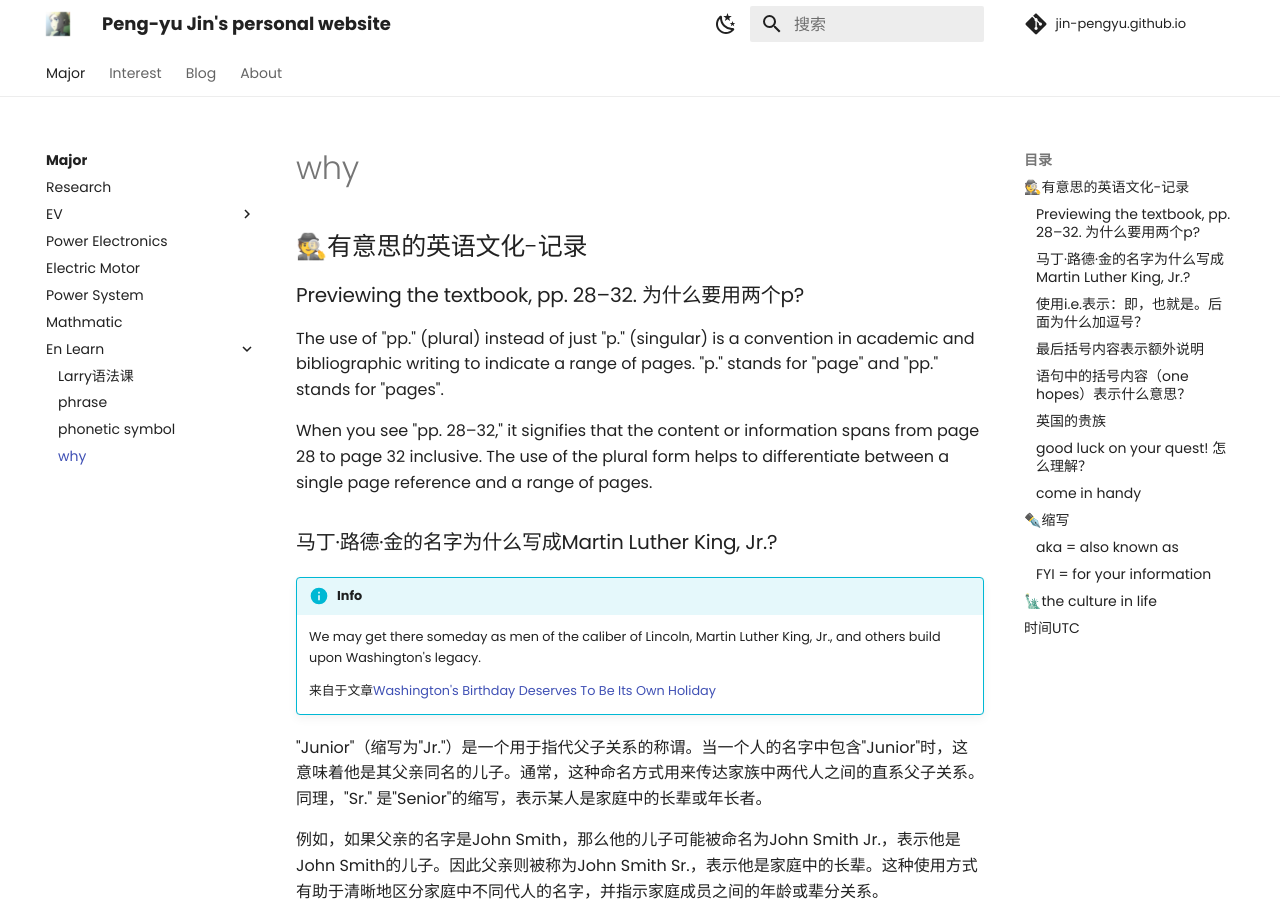
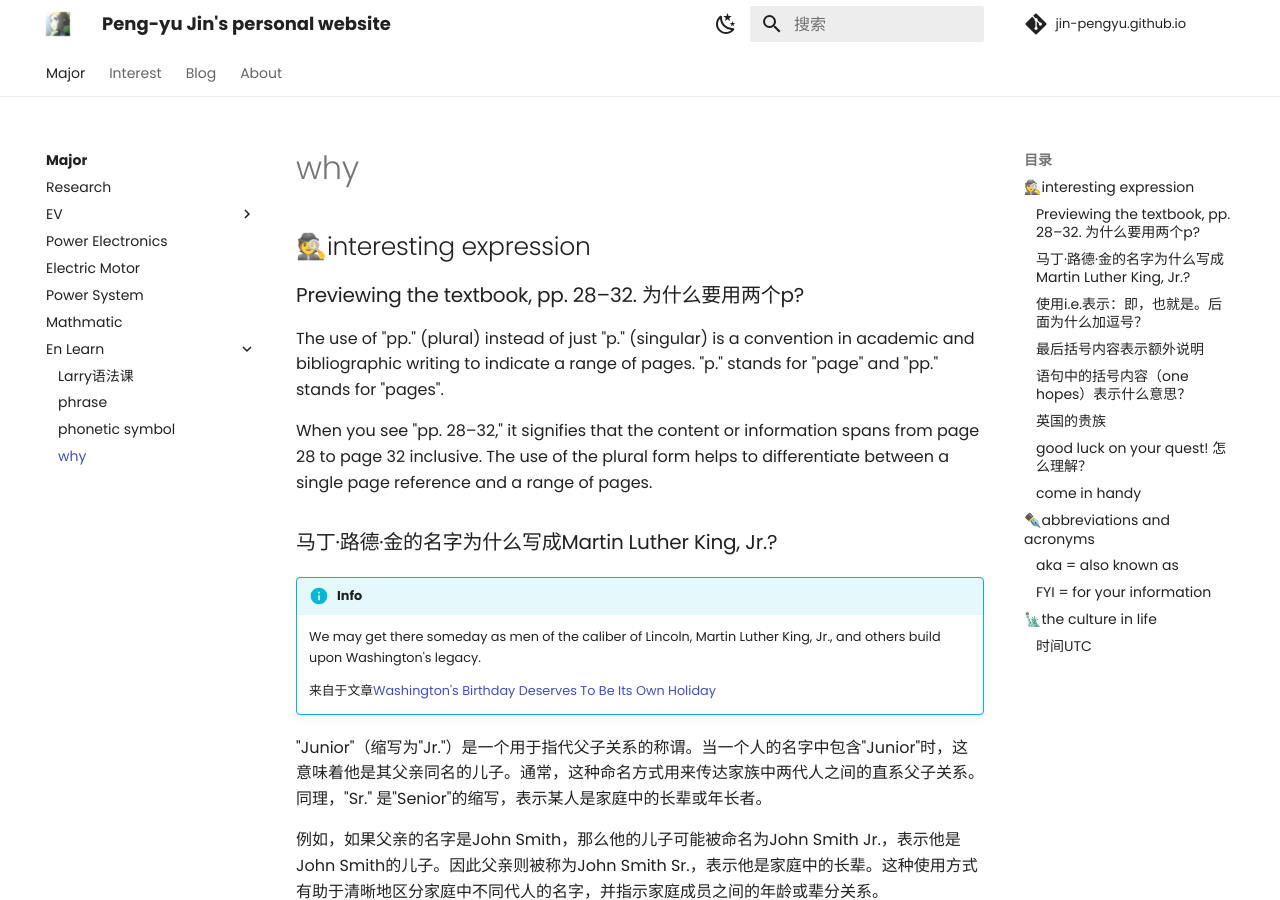
Before and after one commit to Pengyu-Jin/Pengyu-Jin.github.io, an MkDocs documentation site: the page built from docs/major/EN-learn/why.md, in a window 1280 px wide and 900 px high. Built offline with MkDocs 1.6.1 and Material for MkDocs 9.7.7, drawn with Linux system fonts in a browser that asks for light colours; comment, search, counter and statistics services are not loaded; some of the changed text lies outside the part shown.

Commit message:
20240906-a

```diff
--- a/docs/major/EN-learn/why.md
+++ b/docs/major/EN-learn/why.md
@@ -1,4 +1,4 @@
-## 🕵️有意思的英语文化-记录
+## 🕵️interesting expression
 
 ### Previewing the textbook, pp. 28–32.  为什么要用两个p?
 
@@ -82,7 +82,7 @@ This phrase doesn't have a specific origin; it's widely used in literature, movi
 
 In the phrase "come in handy," "come in" is an idiomatic expression meaning "to become" or "to prove to be." When we say something "might come in handy," it means that the item might become useful or prove to be helpful in the future.
 
-## ✒️缩写
+## ✒️abbreviations and acronyms
 
 ### aka = also known as
 
@@ -95,7 +95,7 @@ e.g.  Gamers, FYI this is all the main series games - enjoy!
 
 ## 🗽the culture in life
 
-## 时间UTC
+### 时间UTC
 
 实时查看时间：[TIME.IS](https://time.is/zh/){:target="_blank"}
 
```
